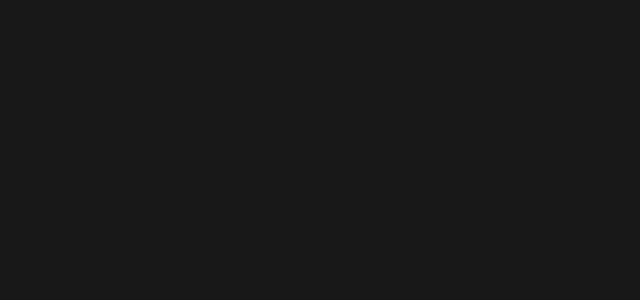
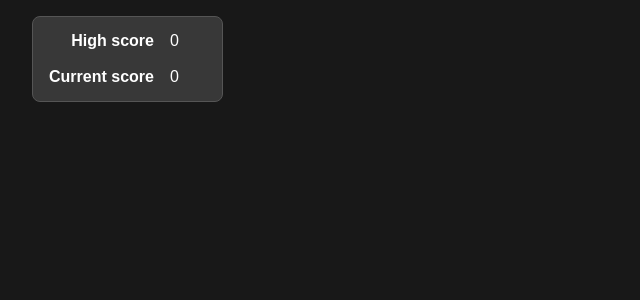
Before and after one commit to simeonrediger/odin-memory-card, a React (Vite) app: page / in a window 1280 px wide. Shown: the top 300 px of the page, without its empty margins (0-640 px from the left). Built offline with nearby package versions, Linux system fonts and the light colour scheme.

Commit message:
Introduce and style static Scoreboard

```diff
--- a/src/App.jsx
+++ b/src/App.jsx
@@ -1,7 +1,13 @@
 import './App.css';
 
+import Scoreboard from './features/scoreboard/Scoreboard.jsx';
+
 function App() {
-  return <div className="app"></div>;
+  return (
+    <div className="app">
+      <Scoreboard />
+    </div>
+  );
 }
 
 export default App;
--- /dev/null
+++ b/src/features/scoreboard/Scoreboard.css
@@ -0,0 +1,15 @@
+.scoreboard {
+  background-color: var(--color-scoreboard-bg);
+  border: 1px solid var(--color-scoreboard-border);
+  border-radius: 0.5rem;
+  border-spacing: 1rem 0.75rem;
+  color: var(--color-scoreboard-text);
+}
+
+.scoreboard th {
+  text-align: right;
+}
+
+.scoreboard td {
+  width: 2.25rem;
+}
--- /dev/null
+++ b/src/features/scoreboard/Scoreboard.jsx
@@ -0,0 +1,18 @@
+import './Scoreboard.css';
+
+export default function Scoreboard() {
+  return (
+    <table className="scoreboard">
+      <tbody>
+        <tr>
+          <th scope="row">High score</th>
+          <td>0</td>
+        </tr>
+        <tr>
+          <th scope="row">Current score</th>
+          <td>0</td>
+        </tr>
+      </tbody>
+    </table>
+  );
+}
--- a/src/styles/colors.css
+++ b/src/styles/colors.css
@@ -1,8 +1,13 @@
 html {
   --black: #000;
   --dark-gray: #181818;
+  --gray: #383838;
+  --light-gray: #555;
   --white: #fff;
 
   --color-app-bg: var(--dark-gray);
   --color-app-text: var(--white);
+  --color-scoreboard-bg: var(--gray);
+  --color-scoreboard-text: var(--white);
+  --color-scoreboard-border: var(--light-gray);
 }
```
